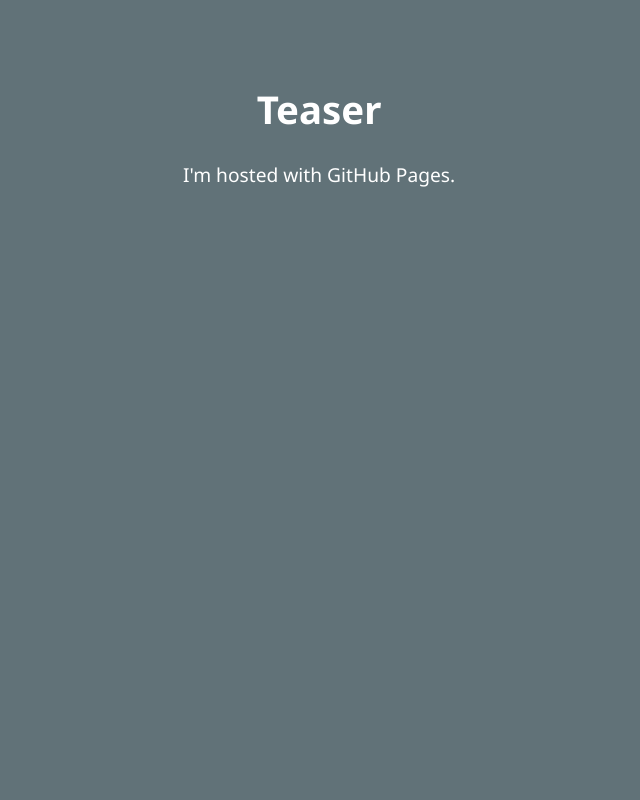
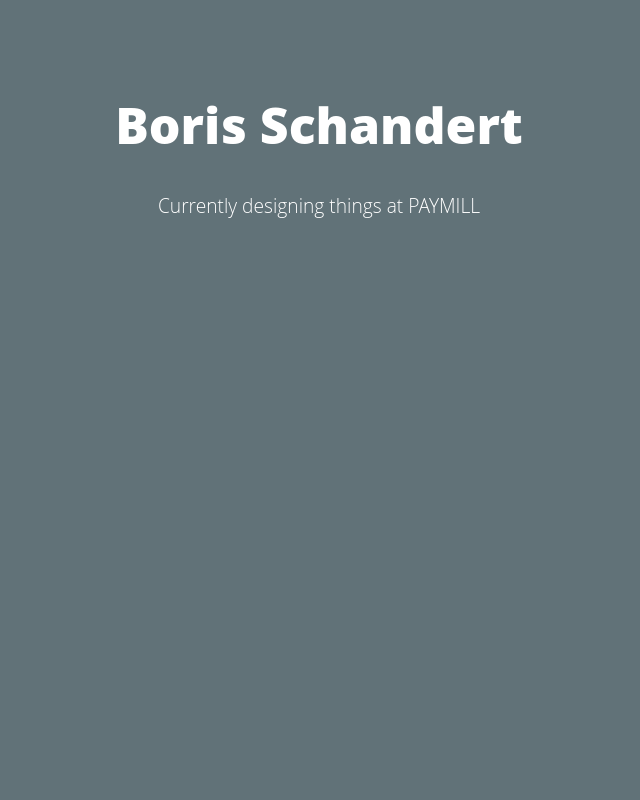
Before and after one commit to borisschandert/borisschandert.github.io, a plain HTML site: page index.html in a window 1280 px wide. Shown: the top 800 px of the page, without its empty margins (321-961 px from the left). Drawn offline with Linux system fonts and the light colour scheme.

Commit message:
css changes

```diff
--- a/assets/style.css
+++ b/assets/style.css
@@ -1,7 +1,8 @@
 /* Small screens (default) */
 html {
         font-size: 100%;
-        font-family: 'Noto Sans', sans-serif;
+        font-family: 'Open Sans', sans-serif;
+        font-weight: 300;
      }
 
 html, body {
@@ -60,6 +61,16 @@
   *zoom: 1;
 }
 
+/* Typo
+   ========================================================================== */
+
+h1 {
+
+  font-size: 2.6rem;
+  font-weight: 800;
+
+  }
+
 /* Section
    ========================================================================== */
 
--- a/index.html
+++ b/index.html
@@ -18,8 +18,8 @@
 	<div class="container">
   		<div class="row clearfix">
   	   		<div class="column full">
-	  	   		<h1>Teaser</h1>
-				<p>I'm hosted with GitHub Pages.</p>
+	  	   		<h1>Boris Schandert</h1>
+				<p>Currently designing things at PAYMILL</p>
 			</div>
 		</div>
 	</div>
```
